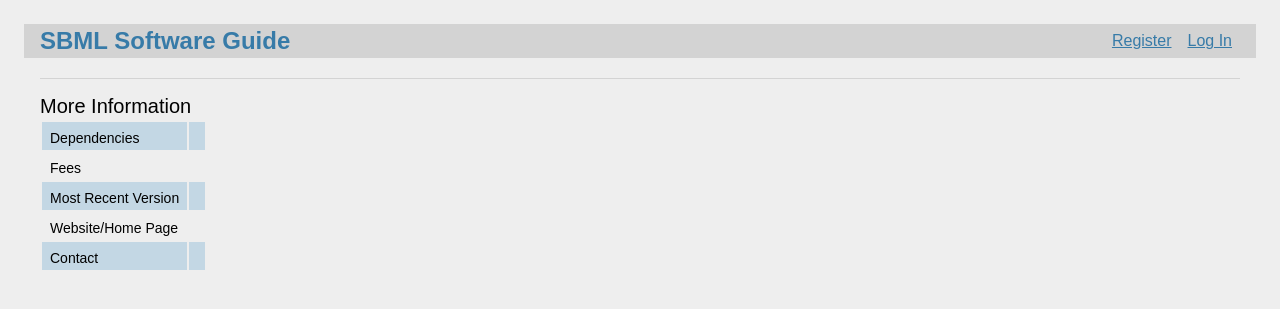
After one commit to sbmlteam/new-sbml-software-guide, a Flask app: template flaskr/templates/entry/view.html in a window 1280 px wide. The commit adds this page. Shown: the top 309 px of the page. Run offline with Flask 2, Linux system fonts and the light colour scheme; the template is opened without the code that fills it, so the values that code supplies are empty.

Commit message:
Added a view page which allows the user to see any entry

```diff
--- a/flaskr/static/style.css
+++ b/flaskr/static/style.css
@@ -68,7 +68,7 @@ td {
 	border: 0;
 }
 
-table:not(.simple) td:first-child, th:first-child{
+.complex table td:first-child, th:first-child{
 	border-right: 2px solid #2a5f82;
 }
 
@@ -224,7 +224,7 @@ nav ul li a, nav ul li span, header .action {
 	flex: neto;
 }
 
-.post .about {
+.about {
 	color: slategray;
 	font-style: italic;
 }
--- a/flaskr/templates/entry/index.html
+++ b/flaskr/templates/entry/index.html
@@ -12,7 +12,7 @@
 		<article class="post">
 			<header>
 				<div>
-					<h1>{{ entry['name'] }}</h1>
+					<h1><a href="{{ url_for('entry.view', id=entry['id']) }} ">{{ entry['name'] }}</a></h1>
 					{% if g.user['id'] == entry['author_id'] %}
 						<a class="action" href="{{ url_for('entry.update', id=entry['id']) }}">Edit</a>
 					{% endif %}
--- a/flaskr/templates/entry/update.html
+++ b/flaskr/templates/entry/update.html
@@ -121,7 +121,7 @@
 		<table class="simple">
 			<tr>
 				<td><label class="container">
-						<input name="dependency" id="dependency_no" value="No" type="radio" {{'checked="checked"' if select_dependency==0 else ""}}>
+						<input name="dependency" id="dependency_no" value="None" type="radio" {{'checked="checked"' if select_dependency==0 else ""}}>
 					<span class="checkmark button"></span>
 				</label></td>
 				<td>No</td>
@@ -144,7 +144,7 @@
 
 		<label for="fee">Is there a fee for using the software?</label>
 		<h5>Please check all that apply.</h5>
-		<table>
+		<table class="complex">
 			<tr class="head">
 				<th></th>
 				<th>Free</th>
--- /dev/null
+++ b/flaskr/templates/entry/view.html
@@ -0,0 +1,41 @@
+{% extends 'base.html' %}
+
+{% block header %}
+<h1>{% block title %}{{ entry['name'] }} {{ entry['version']}}{% endblock %}</h1>
+{% endblock %}
+
+{% block content %}
+	<p></p>
+
+	<div>{{ entry['descr'] }}</div>
+
+	<p></p>
+
+	<div class="about">{{ entry['tags'] }}</div>
+
+	<p></p>
+
+	<label>More Information</label>
+	<table class="complex">
+		<tr>
+			<td>Dependencies</td>
+			<td>{{ entry['dependency'] }}</td>
+		</tr>
+		<tr>
+			<td>Fees</td>
+			<td></td>
+		</tr>
+		<tr>
+			<td>Most Recent Version</td>
+			<td>{{ entry['version'] }}</td>
+		</tr>
+		<tr>
+			<td>Website/Home Page</td>
+			<td><a href="{{ entry['site'] }}">{{ entry['site'] }}</a></td>
+		</tr>
+		<tr>
+			<td>Contact</td>
+			<td>{{ entry['contact'] }}</td>
+		</tr>
+	</table>
+{% endblock %}
```
Also changed, not shown: flaskr/entry.py (+7 -0 lines).
